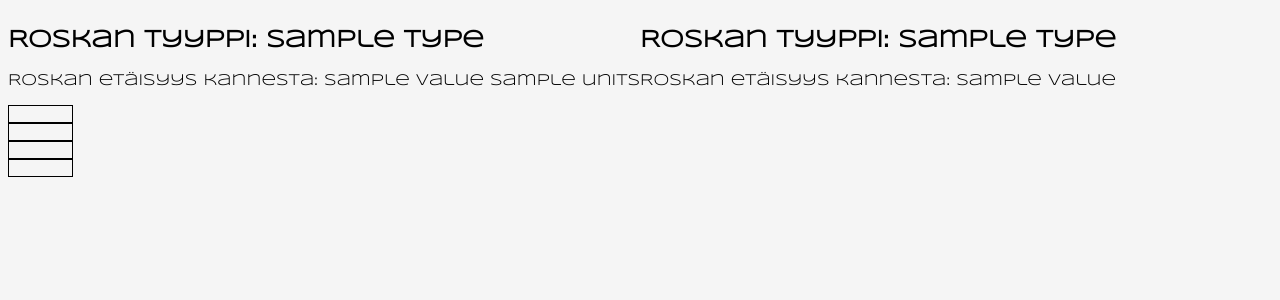
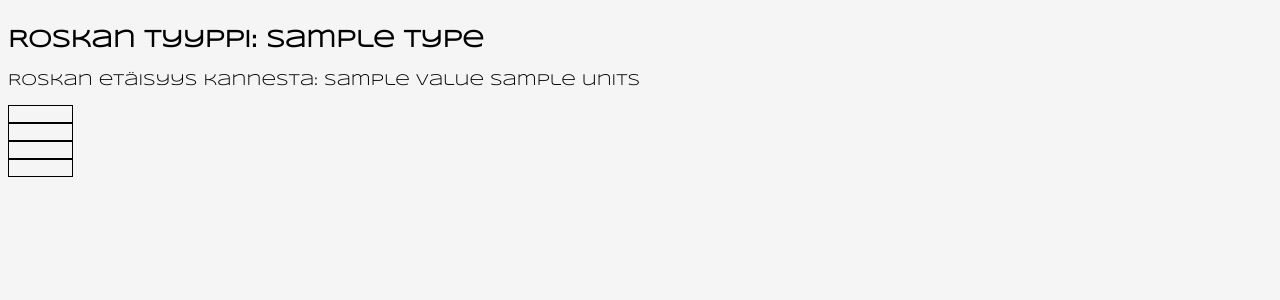
Before and after one commit to jaaakko/roskisprojekti, a PHP site: template webpage/views/index.view.php in a window 1280 px wide. Shown: the top 300 px of the page. Run offline with PHP 8.4, Linux system fonts and the light colour scheme; the template is opened without the code that fills it: most values are stand-ins (such as "Sample title", 1, 10 or a date in 2020).

```diff
--- a/webpage/partials/head.php
+++ b/webpage/partials/head.php
@@ -9,12 +9,5 @@
         <link href="https://fonts.googleapis.com/css2?family=Syncopate&display=swap" rel="stylesheet">
         <link rel="stylesheet" href="/css/style.css" type="text/css">
 
-
-        <script>
-        var myVar = setInterval(myTimer, 1000);
-        function myTimer() {
-        document.getElementById("trash_unit").innerHTML = d.toLocaleTimeString();
-        }
-        </script>
 </head>
 <body>
--- a/webpage/views/index.view.php
+++ b/webpage/views/index.view.php
@@ -2,8 +2,7 @@
 
 <div class="container">
 
-<?php
-foreach($allData as $sensordata)?>
+<?php foreach($allData as $sensordata)?>
 <div class="trash_data">
 <h2>Roskan tyyppi: <?=$sensordata["type"]?></h2>
 <p>Roskan etäisyys kannesta: <?=$sensordata["value"], " " ,$sensordata["units"]?></p>
@@ -37,13 +36,7 @@ foreach($allData as $sensordata)?>
     echo "<div class='empty'></div>";
     echo "<div class='empty'></div>";
 }
-
-
 ?>
 </div>
-
-<div class="trash_unit" id="trash_unit">
-<h2>Roskan tyyppi: <?=$sensordata["type"];?></h2>
-<p>Roskan etäisyys kannesta: <?=$sensordata["value"];?></p>
 </div>
 </div>
```
